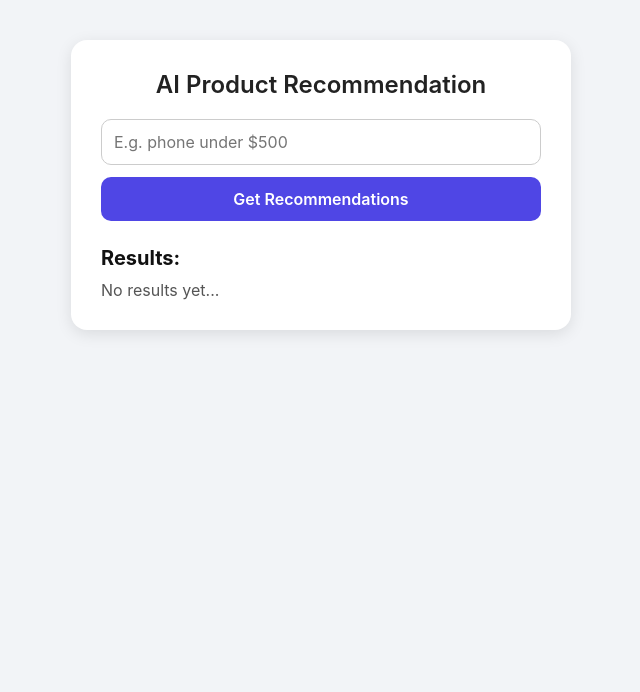
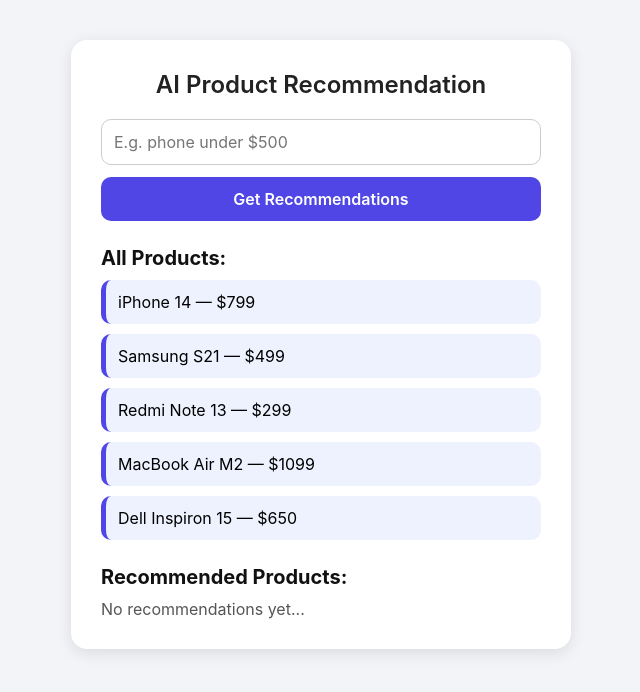
Before and after one commit to srivastavaprakhar/AI-Product-Recommendation-System, a React (Vite) app in the folder frontend/: page / in a window 1280 px wide. Shown: the top 692 px of the page, without its empty margins (319-959 px from the left). Built offline with nearby package versions, Linux system fonts and the light colour scheme.

Commit message:
Refined Frontend

```diff
--- a/frontend/src/App.jsx
+++ b/frontend/src/App.jsx
@@ -33,21 +33,32 @@
         onChange={(e) => setInput(e.target.value)}
       />
 
-      <button className="btn" onClick={getRecommendations}>Get Recommendations</button>
+      <button className="btn" onClick={getRecommendations}>
+        Get Recommendations
+      </button>
 
       <div className="results">
-      <h2>Results:</h2>
 
-      {Array.isArray(results) && results.length > 0 ? (
-        results.map((item, i) => (
+        {/* All Products */}
+        <h2>All Products:</h2>
+        {PRODUCTS.map((p, i) => (
           <div key={i} className="result-item">
-            {item}
+            {p.name} — ${p.price}
           </div>
-        ))
-      ) : (
-        <p style={{ marginTop: 10, color: "#555" }}>No results yet...</p>
-      )}
-    </div>
+        ))}
+
+        {/* AI Recommendations */}
+        <h2 style={{ marginTop: "25px" }}>Recommended Products:</h2>
+        {Array.isArray(results) && results.length > 0 ? (
+          results.map((item, i) => (
+            <div key={i} className="result-item">{item}</div>
+          ))
+        ) : (
+          <p style={{ marginTop: 10, color: "#555" }}>
+            No recommendations yet...
+          </p>
+        )}
+      </div>
     </div>
   );
 }
```
